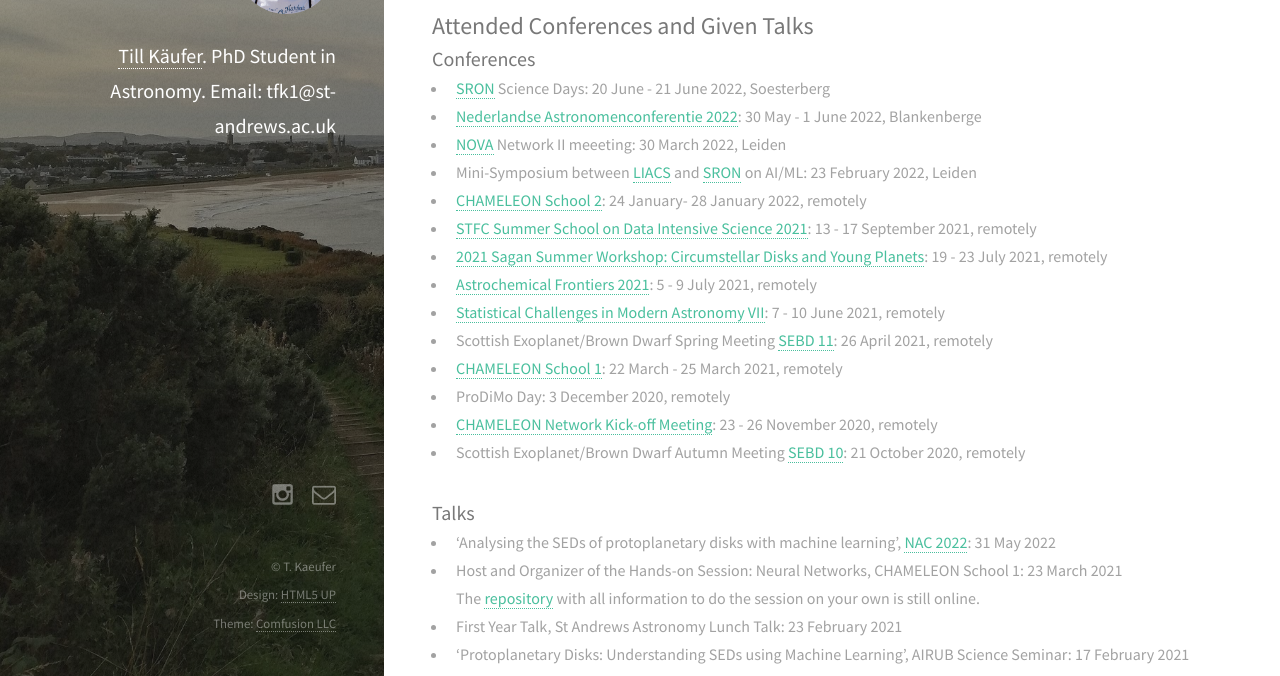
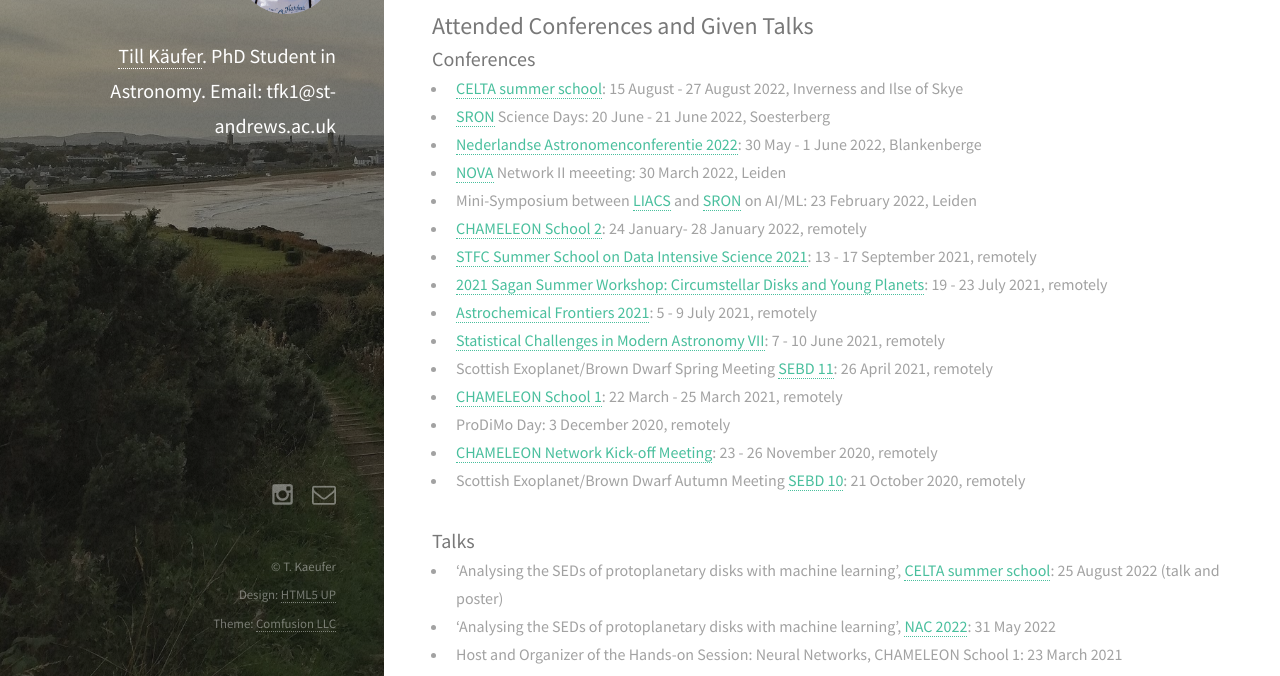
Before and after one commit to tillkaeufer/tillkaeufer.github.io, a Jekyll site: the page built from _posts/2020-10-06-talks.markdown, in a window 1280 px wide and 900 px high, scrolled down 586 px, cut to the strip 182-858 px from the top of the window. Built offline with Jekyll 4.4.1, drawn with Linux system fonts in a browser that asks for light colours; nearby versions of some CDN libraries.

Commit message:
summer school

```diff
--- a/_posts/2020-10-06-talks.markdown
+++ b/_posts/2020-10-06-talks.markdown
@@ -10,6 +10,8 @@ permalink: 'events'
 ## Attended Conferences and Given Talks
 
 ### Conferences
+
+- [CELTA summer school](http://www.wolfbane.com/astrocelta/): 15 August - 27 August 2022, Inverness and Ilse of Skye
 - [SRON](https://www.sron.nl/) Science Days: 20 June - 21 June 2022, Soesterberg
 -  [Nederlandse Astronomenconferentie 2022](https://indico.cern.ch/event/1113693/): 30 May - 1 June 2022, Blankenberge
 - [NOVA](https://nova-astronomy.nl/) Network II meeeting: 30 March 2022, Leiden
@@ -26,6 +28,8 @@ permalink: 'events'
 - Scottish Exoplanet/Brown Dwarf Autumn Meeting [SEBD 10](https://sebd10.sciencesconf.org/): 21 October 2020, remotely
 
 ### Talks
+
+- 'Analysing the SEDs of protoplanetary disks with machine learning', [CELTA summer school](http://www.wolfbane.com/astrocelta/): 25 August 2022 (talk and poster)
 - 'Analysing the SEDs of protoplanetary disks with machine learning', [NAC 2022](https://indico.cern.ch/event/1113693/contributions/4861838/): 31 May 2022
 - Host and Organizer of the Hands-on Session: Neural Networks, CHAMELEON School 1: 23 March 2021
   The [repository](https://github.com/tillkaeufer/chameleon_neural_network) with all information to do the session on your own is still online.
```
